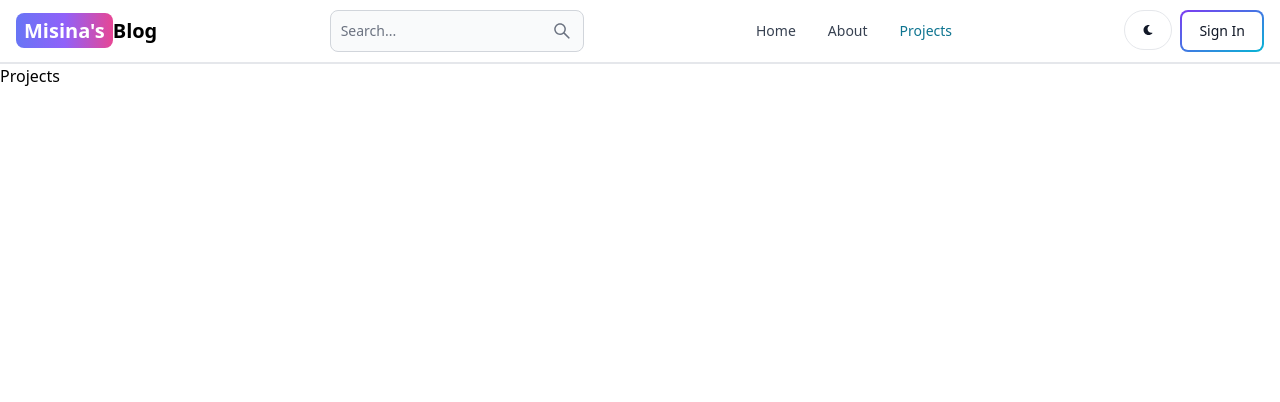
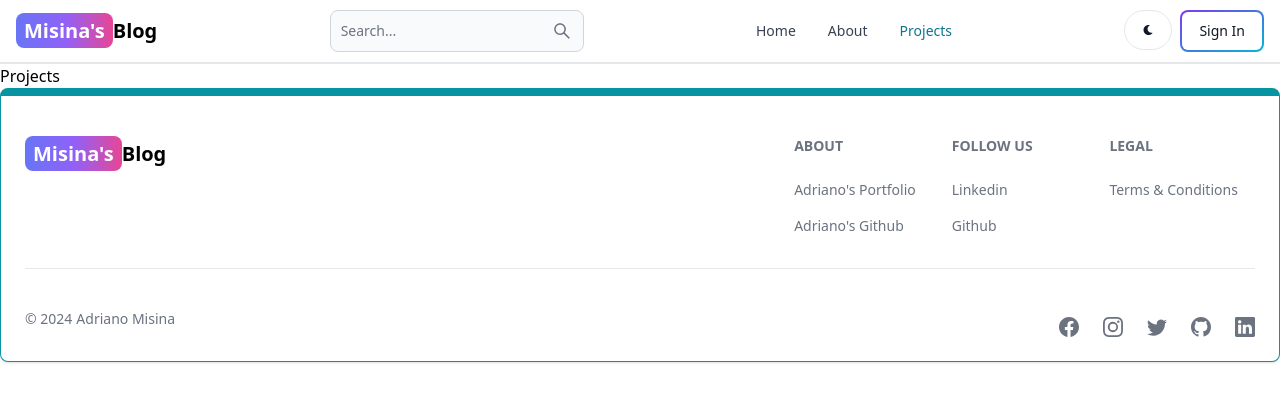
Before and after one commit to adrianomisina/mern-blog, a React (Vite) app in the folder client/: page /projects in a window 1280 px wide. Shown: the top 402 px of the page. Built offline with nearby package versions, Linux system fonts and the light colour scheme.

Commit message:
create the footer component

```diff
--- a/client/src/App.jsx
+++ b/client/src/App.jsx
@@ -6,6 +6,7 @@
 import Dashboard from './pages/Dashboard'
 import Projects from './pages/Projects';
 import Header from './components/Header';
+import FooterCom from './components/FooterCom';
 
 const App = () => {
   return (
@@ -18,7 +19,8 @@
           <Route path='/sign-up' element={<SignUp />} />
           <Route path='/dashboard' element={<Dashboard />} />
           <Route path='/projects' element={<Projects />} />
-        </Routes>
+      </Routes>
+      <FooterCom />
     </BrowserRouter>
 
   )
--- /dev/null
+++ b/client/src/components/FooterCom.jsx
@@ -0,0 +1,91 @@
+/* eslint-disable react/no-unescaped-entities */
+import { Footer } from 'flowbite-react';
+import { Link } from 'react-router-dom';
+import {BsFacebook, BsInstagram, BsTwitter, BsGithub, BsLinkedin} from 'react-icons/bs';
+
+const FooterCom = () => {
+  return (
+    <Footer container className='border border-t-8 border-teal-500'>
+      <div className="w-full max-w-7xl mx-auto">
+        <div className="grid w-full justify-between sm:flex md:grip-cols-1">
+          <div className="mt-5">
+          <Link to='/' className='self-center whitespace-nowrap text-lg sm:text-xl font-semibold dark:text-white'>
+              <span className='px-2 py-1 bg-gradient-to-r from-indigo-500 via-purple-500 to-pink-500 rounded-lg text-white'>Misina's</span>
+              Blog
+          </Link>
+          </div>
+          <div className="grid grid-cols-2 gap-8 mt-4 sm:grid-cols-3 sm:gap-3">
+            <div>
+              <Footer.Title title='About' />
+              <Footer.LinkGroup col>
+                <Footer.Link
+                  href='https://adrianomisina.netlify.app/'
+                  target='_blank'
+                  rel='noopener noreferrer'
+                >
+                Adriano's Portfolio
+                </Footer.Link>
+
+                <Footer.Link
+                  href='https://github.com/adrianomisina'
+                  target='_blank'
+                  rel='noopener noreferrer'
+                >
+                Adriano's Github
+                </Footer.Link>
+              </Footer.LinkGroup>
+            </div>
+
+            <div>
+              <Footer.Title title='Follow us' />
+              <Footer.LinkGroup col>
+                <Footer.Link
+                  href='www.linkedin.com/in/adrianomisina'
+                  target='_blank'
+                  rel='noopener noreferrer'
+                >
+                Linkedin
+                </Footer.Link>
+
+                <Footer.Link
+                  href='https://github.com/adrianomisina'
+                  target='_blank'
+                  rel='noopener noreferrer'
+                >
+               Github
+                </Footer.Link>
+              </Footer.LinkGroup>
+            </div>
+
+
+            <div>
+              <Footer.Title title='Legal' />
+              <Footer.LinkGroup col>
+                <Footer.Link
+                  href='#'
+                  target='_blank'
+                  rel='noopener noreferrer'
+                >
+                Terms &amp; Conditions
+                </Footer.Link>
+              </Footer.LinkGroup>
+            </div>
+          </div>
+        </div>
+        <Footer.Divider />
+          <div className='w-full sm:flex sm:items-center sm:justify-between'>
+          <Footer.Copyright href='#' by='Adriano Misina' year={new Date().getFullYear()} />
+            <div className="flex gap-6 sm:mt-4 mt-4 sm:justify-center">
+            <Footer.Icon href='#' icon={BsFacebook} />
+            <Footer.Icon href='#' icon={BsInstagram} />
+            <Footer.Icon href='#' icon={BsTwitter} />
+            <Footer.Icon href='#' icon={BsGithub} />
+            <Footer.Icon href='#' icon={BsLinkedin} />
+            </div>
+          </div>
+      </div>
+    </Footer>
+  )
+}
+
+export default FooterCom
```
